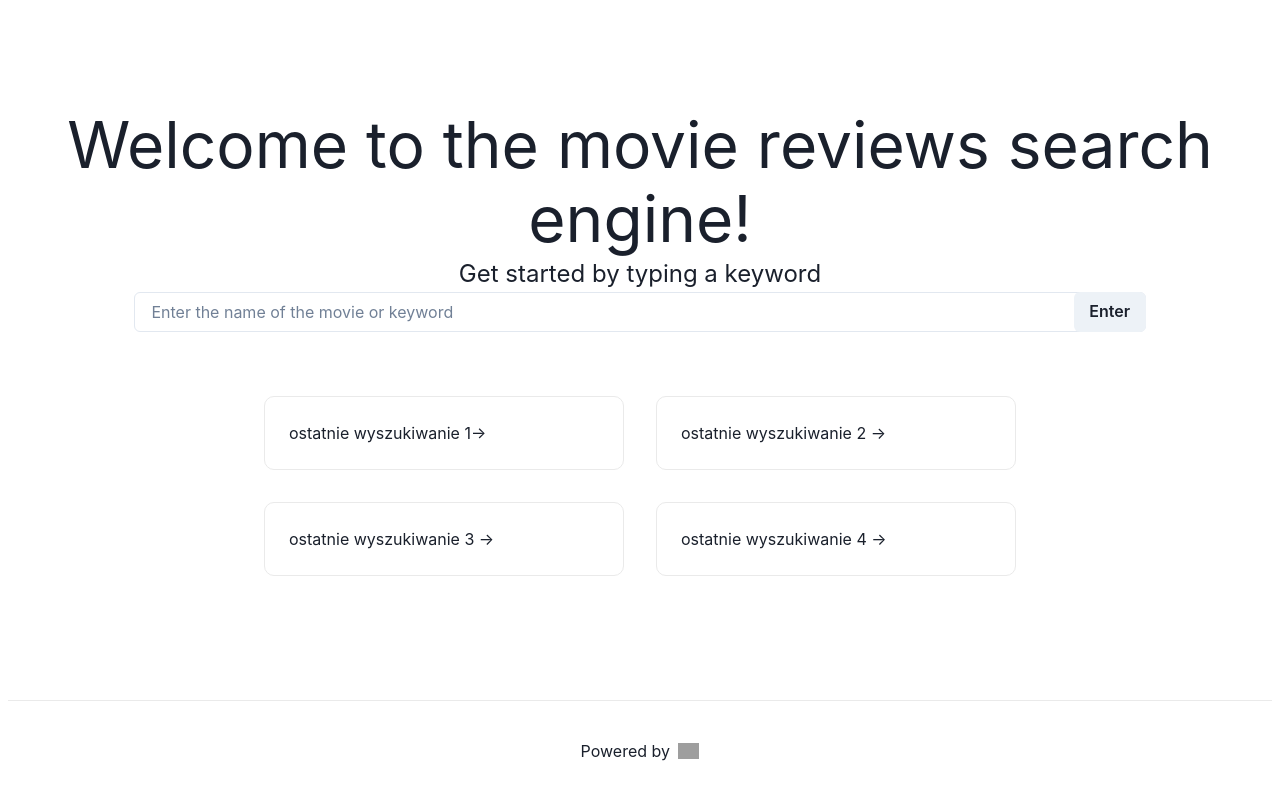
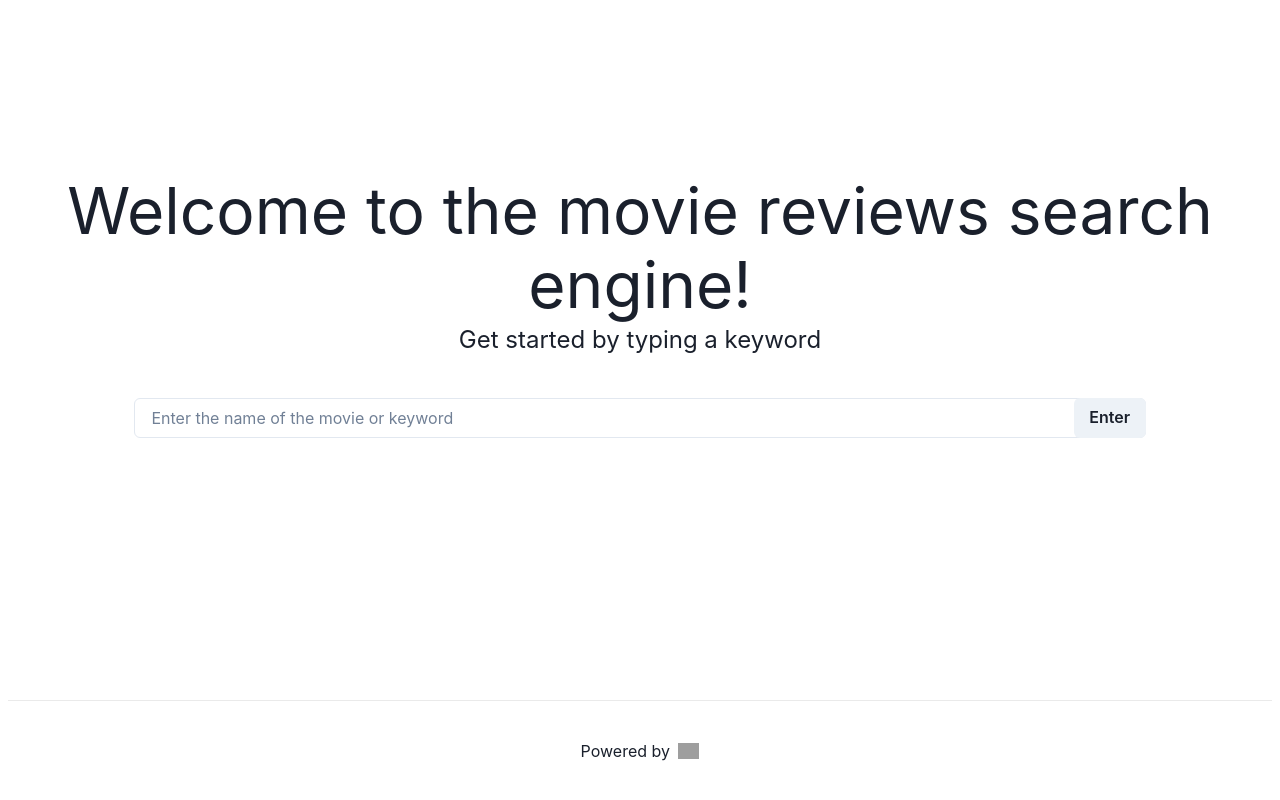
Before and after one commit to jessicaanhel/ny-times-movie-review, a Next.js app: page / in a window 1280 px wide. Built offline with nearby package versions, Linux system fonts and the light colour scheme; grey boxes are pictures that could not be loaded.

Commit message:
Add the history of the last 5 searches

```diff
--- a/pages/index.tsx
+++ b/pages/index.tsx
@@ -1,9 +1,13 @@
-import React, { useContext, useState } from 'react';
+import React, { useEffect, useState } from 'react';
 import Head from 'next/head'
 import SearchLine from '../components/SearchLine';
-import { Box } from '@chakra-ui/react';
+import { Box, SimpleGrid } from '@chakra-ui/react';
+import { lastFiveSearchings } from './search-result';
+
 
 export default function Home() {
+
+
   return (
     <div className="container">
       <Head>
@@ -19,39 +23,19 @@ export default function Home() {
           Get started by typing a keyword
         </p>
 
-        <Box w='80%'>
+        <Box w='80%' margin={10}>
         <SearchLine />
         </Box>
 
-        <div className="grid">
-          <a href="/" className="card">
-            <text>ostatnie wyszukiwanie 1&rarr;</text>
-          </a>
+        <SimpleGrid spacing={4} >
+          <div className="grid">
+          {lastFiveSearchings.map((lastKeyword) =>
 
-          <a href="/" className="card">
-            <text>ostatnie wyszukiwanie 2 &rarr;</text>
-          </a>
-
-          <a
-            href="/"
-            className="card"
-          >
-            <text>ostatnie wyszukiwanie 3 &rarr;</text>
-          </a>
-
-          <a
-            href="/"
-            className="card"
-          >
-            <text>ostatnie wyszukiwanie 4 &rarr;</text>
-            <p>
-            </p>
-          </a>
-        </div>
-
-        {/* <p className="description">
-        Check <Link href="/searchResult">your last searchings here!</Link>
-        </p> */}
+            <a href={`/search-result?keyword=${lastKeyword}`} className="card">
+              <text>Searching results for '{lastKeyword}'' &rarr;</text>
+            </a>
+          )}
+         </div></SimpleGrid>
 
       </main>
 
--- a/pages/search-result.tsx
+++ b/pages/search-result.tsx
@@ -4,6 +4,8 @@ import ListOfCards from '../components/ListOfCards';
 import { useEffect, useState } from 'react';
 import { ChevronLeftIcon } from '@chakra-ui/icons';
 import { useRouter } from 'next/router'
+
+export const lastFiveSearchings = [];
 
 const SearchResult = () => {
   const [showResult, setShowResult] = useState([]);
@@ -12,6 +14,8 @@ const SearchResult = () => {
   const apiKey = "nTCRt5WnuaiL5Q5VsPEgeGM8oZifd3Ma";
   const endpoint = "https://api.nytimes.com/svc/movies/v2/reviews/search.json?";
 
+  let openMovieDoesntExist = false;
+
   useEffect(()=>{
     (async()=>{
         const createUrl = `${endpoint}query=${keyword}&api-key=${apiKey}`;
@@ -19,9 +23,20 @@ const SearchResult = () => {
       const searchResult = await res.json();
       setShowResult(searchResult.results);
     })()
+    if (lastFiveSearchings.length >5){
+      lastFiveSearchings.shift();
+      lastFiveSearchings.push(keyword)
+
+    }
+    else if (keyword === undefined || keyword === '') {
+      openMovieDoesntExist = true;
+    }
+    lastFiveSearchings.push(keyword);
   },[keyword]);
 
-  const areReviews = showResult.length > 1;
+  console.log(lastFiveSearchings);
+
+  const areReviews = showResult != null;
 
   if (areReviews){
     return (
@@ -34,12 +49,11 @@ const SearchResult = () => {
           <Stack spacing={3} rowGap={3}>
             <ListOfCards movieDetails={showResult} />
           </Stack>
-          <Text fontSize='xl'><Link href="/">Search last key word..</Link> </Text>
         </SimpleGrid>
       </Box></>
     );
   }
-  else {
+  else if (openMovieDoesntExist || showResult === null){
     <Box p={5}>
     <Stack spacing={3}>
         <Text fontSize='4xl'> Movie does not exist</Text>
```
